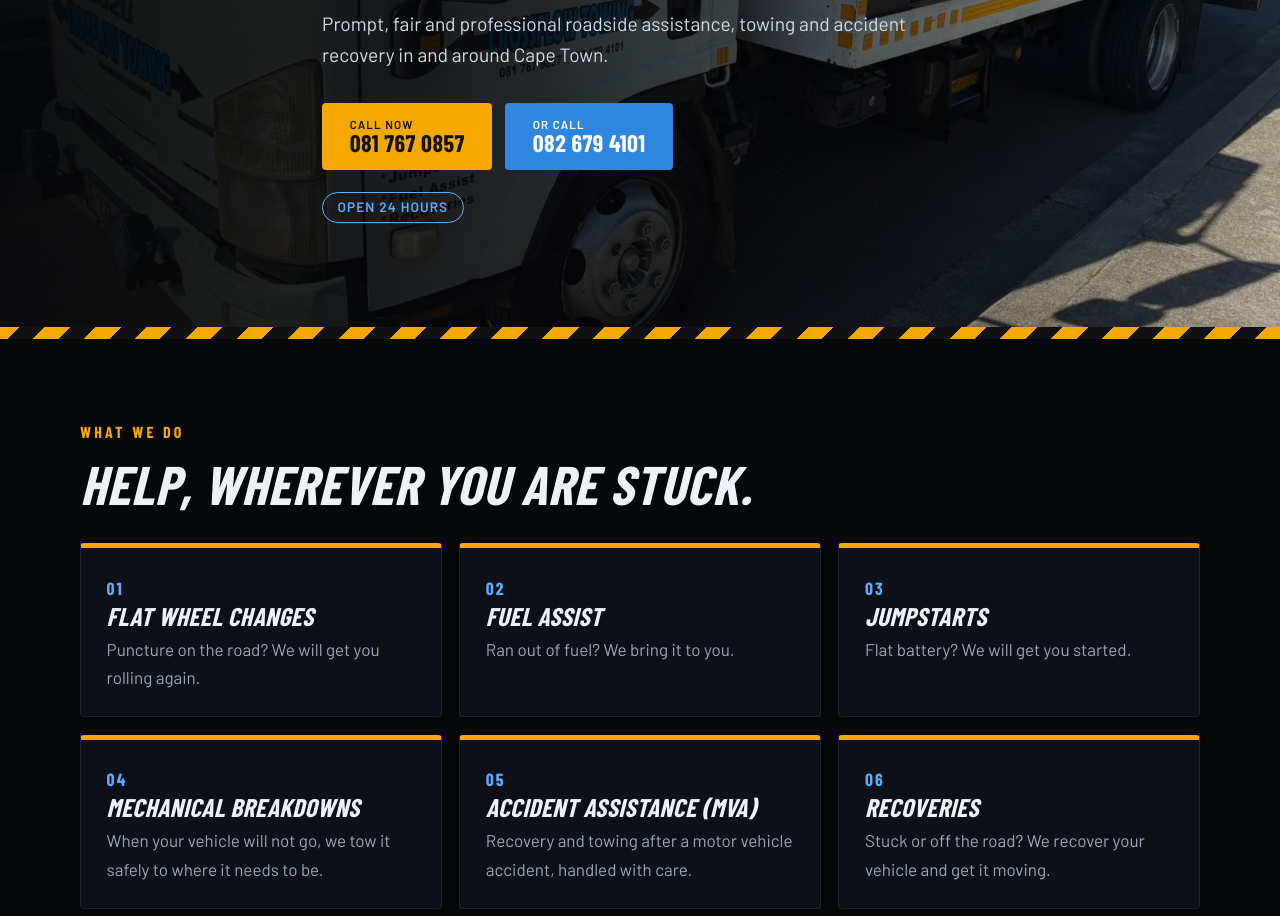
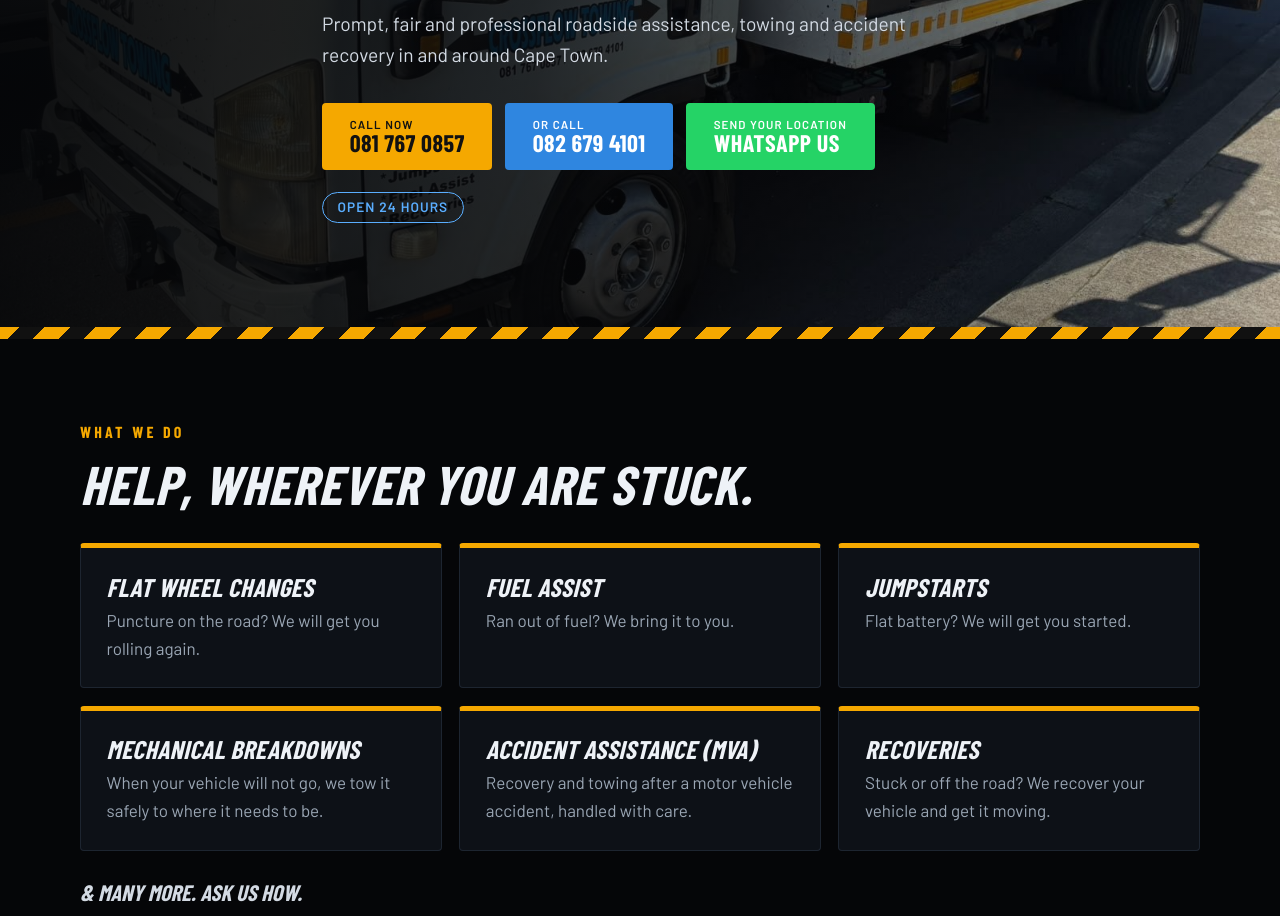
Before and after one commit to Jamie-Dreyer10/crossflow-towing-, a plain HTML site: page index.html in a window 1280 px wide. Shown: the part 416-1332 px from the top of the page. Drawn offline with nearby package versions, Linux system fonts and the light colour scheme; a web font is replaced by a local one.

Commit message:
Add files via upload

```diff
--- a/index.html
+++ b/index.html
@@ -1,6 +1,7 @@
 <!DOCTYPE html>
 <html lang="en"><head><meta charset="utf-8"><meta name="viewport" content="width=device-width, initial-scale=1">
 <title>Crossflow Towing | Roadside & Accident Assistance, Cape Town</title><meta name="description" content="Crossflow Towing: roadside assistance, towing, flat wheels, fuel assist, jumpstarts, mechanical breakdowns and accident recovery in Cape Town. On the majority of insurance panels."><link rel="icon" href="logo.png">
+<meta property="og:type" content="website"><meta property="og:title" content="Crossflow Towing | 24-hour roadside & accident assistance"><meta property="og:description" content="Towing, jumpstarts, fuel assist, flat wheels and accident recovery in Cape Town. Open 24 hours. On the majority of insurance panels."><meta property="og:url" content="https://crossflow-towing.jamiedreyer7.workers.dev/"><meta property="og:image" content="https://crossflow-towing.jamiedreyer7.workers.dev/truck-hero.jpg"><meta name="twitter:card" content="summary_large_image"><meta name="theme-color" content="#000000">
 <link rel="preconnect" href="https://fonts.googleapis.com"><link rel="preconnect" href="https://fonts.gstatic.com" crossorigin>
 <link href="https://fonts.googleapis.com/css2?family=Barlow+Condensed:ital,wght@0,700;1,700;1,800&family=Barlow:wght@400;600&display=swap" rel="stylesheet">
 <link rel="stylesheet" href="style.css"></head><body>
@@ -10,16 +11,16 @@
 <div class="hero"><div class="wrap"><span class="eyebrow">Roadside &amp; accident assistance</span>
 <h1><span class="chrome">Broken down?</span><br>Call Crossflow.</h1>
 <p class="lead">Prompt, fair and professional roadside assistance, towing and accident recovery in and around Cape Town.</p>
-<div class="cta"><a class="btn" href="tel:+27817670857"><small>Call now</small>081 767 0857</a><a class="btn blue" href="tel:+27826794101"><small>Or call</small>082 679 4101</a></div><span class="badge">Open 24 hours</span></div></div>
+<div class="cta"><a class="btn" href="tel:+27817670857"><small>Call now</small>081 767 0857</a><a class="btn blue" href="tel:+27826794101"><small>Or call</small>082 679 4101</a><a class="btn" href="https://wa.me/27817670857?text=Hi%20Crossflow%2C%20I%20need%20roadside%20assistance.%20I%27ll%20send%20my%20location%20pin." target="_blank" rel="noopener" style="background:#25D366;color:#fff;border-color:#25D366"><small>Send your location</small>WhatsApp us</a></div><span class="badge">Open 24 hours</span></div></div>
 <div class="hazard"></div>
 <section><div class="wrap"><span class="eyebrow">What we do</span><h2>Help, wherever you are stuck.</h2>
 <div class="grid3">
-<div class="card"><span class="n">01</span><h3>Flat wheel changes</h3><p>Puncture on the road? We will get you rolling again.</p></div>
-<div class="card"><span class="n">02</span><h3>Fuel assist</h3><p>Ran out of fuel? We bring it to you.</p></div>
-<div class="card"><span class="n">03</span><h3>Jumpstarts</h3><p>Flat battery? We will get you started.</p></div>
-<div class="card"><span class="n">04</span><h3>Mechanical breakdowns</h3><p>When your vehicle will not go, we tow it safely to where it needs to be.</p></div>
-<div class="card"><span class="n">05</span><h3>Accident assistance (MVA)</h3><p>Recovery and towing after a motor vehicle accident, handled with care.</p></div>
-<div class="card"><span class="n">06</span><h3>Recoveries</h3><p>Stuck or off the road? We recover your vehicle and get it moving.</p></div>
+<div class="card"><h3>Flat wheel changes</h3><p>Puncture on the road? We will get you rolling again.</p></div>
+<div class="card"><h3>Fuel assist</h3><p>Ran out of fuel? We bring it to you.</p></div>
+<div class="card"><h3>Jumpstarts</h3><p>Flat battery? We will get you started.</p></div>
+<div class="card"><h3>Mechanical breakdowns</h3><p>When your vehicle will not go, we tow it safely to where it needs to be.</p></div>
+<div class="card"><h3>Accident assistance (MVA)</h3><p>Recovery and towing after a motor vehicle accident, handled with care.</p></div>
+<div class="card"><h3>Recoveries</h3><p>Stuck or off the road? We recover your vehicle and get it moving.</p></div>
 </div><p class="more">&amp; many more. Ask us how.</p></div></section>
 <div class="band"><div class="wrap"><div><h2>On the majority of insurance panels</h2><p>Broken down or in an accident? Ask your insurer to send Crossflow Towing, or call us and ask how we can help.</p></div>
 <a class="btn" href="tel:+27817670857"><small>Call now</small>081 767 0857</a></div></div>
@@ -44,13 +45,14 @@
 <div class="quote"><p>Their team is dependable, professional and always willing to assist, even when urgent towing services are needed.</p><cite>A to Z Land Solutions</cite></div></div>
 <div class="cta"><a class="btn blue" href="about.html"><small>Read more</small>Our story &amp; community</a></div></div></section>
 <section class="panel" id="find"><div class="wrap find"><div><span class="eyebrow">Find us</span><h2>Visit Crossflow</h2>
-<address><strong>1 Marlborough St, Windsor Park, Cape Town, 7570</strong></address><p class="lead">Open 24 hours. Call us first, and we will come to you.</p><div class="cta"><a class="btn" href="tel:+27817670857"><small>Call now</small>081 767 0857</a><a class="btn blue" href="tel:+27826794101"><small>Or call</small>082 679 4101</a></div></div>
+<address><strong>1 Marlborough St, Windsor Park, Cape Town, 7570</strong></address><p class="lead">Open 24 hours. Call us first, and we will come to you.</p>
+<p style="margin-top:.5rem">Email: <a href="mailto:crossflowtowing24@gmail.com" style="color:var(--amber);word-break:break-all">crossflowtowing24@gmail.com</a></p><div class="cta"><a class="btn" href="tel:+27817670857"><small>Call now</small>081 767 0857</a><a class="btn blue" href="tel:+27826794101"><small>Or call</small>082 679 4101</a></div></div>
 <iframe class="map" title="Map showing Crossflow Towing at 1 Marlborough St, Windsor Park" loading="lazy" referrerpolicy="no-referrer-when-downgrade" src="https://www.google.com/maps?q=Crossflow+Towing%2C+1+Marlborough+St%2C+Windsor+Park%2C+Cape+Town%2C+7570&amp;output=embed"></iframe></div></section>
 </main>
 <footer><div class="wrap"><div class="fgrid">
 <div><img src="logo.png" alt="Crossflow Towing"><p>Roadside and accident assistance. Always there for the community.</p></div>
-<div><h4>Call us</h4><a href="tel:+27817670857">081 767 0857</a><a href="tel:+27826794101">082 679 4101</a><p>Open 24 hours</p></div>
+<div><h4>Contact us</h4><a href="tel:+27817670857">081 767 0857</a><a href="tel:+27826794101">082 679 4101</a><a href="mailto:crossflowtowing24@gmail.com" style="word-break:break-all">crossflowtowing24@gmail.com</a><a href="https://wa.me/27817670857?text=Hi%20Crossflow%2C%20I%20need%20roadside%20assistance.%20I%27ll%20send%20my%20location%20pin." target="_blank" rel="noopener">WhatsApp us</a><p>Open 24 hours</p></div>
 <div><h4>Find us</h4><p>1 Marlborough St, Windsor Park, Cape Town, 7570</p><a href="https://www.google.com/maps/search/?api=1&amp;query=Crossflow+Towing&amp;query_place_id=ChIJxw__L81RzB0R3WrEy9-el8g" target="_blank" rel="noopener">Get directions</a><a href="about.html">About &amp; community</a></div>
 </div><p>&copy; <span id="yr">2026</span> Crossflow Towing. All rights reserved.</p></div></footer>
-<div class="callbar"><a href="tel:+27817670857">Call 081 767 0857</a><a href="tel:+27826794101">Call 082 679 4101</a></div>
+<div class="callbar"><a href="tel:+27817670857">Call 081 767 0857</a><a href="https://wa.me/27817670857?text=Hi%20Crossflow%2C%20I%20need%20roadside%20assistance.%20I%27ll%20send%20my%20location%20pin." target="_blank" rel="noopener" style="background:#25D366;color:#fff">WhatsApp us</a></div>
 <script>document.getElementById("yr").textContent=new Date().getFullYear();</script></body></html>
```
Also changed, not shown: about.html (+3 -2 lines).
